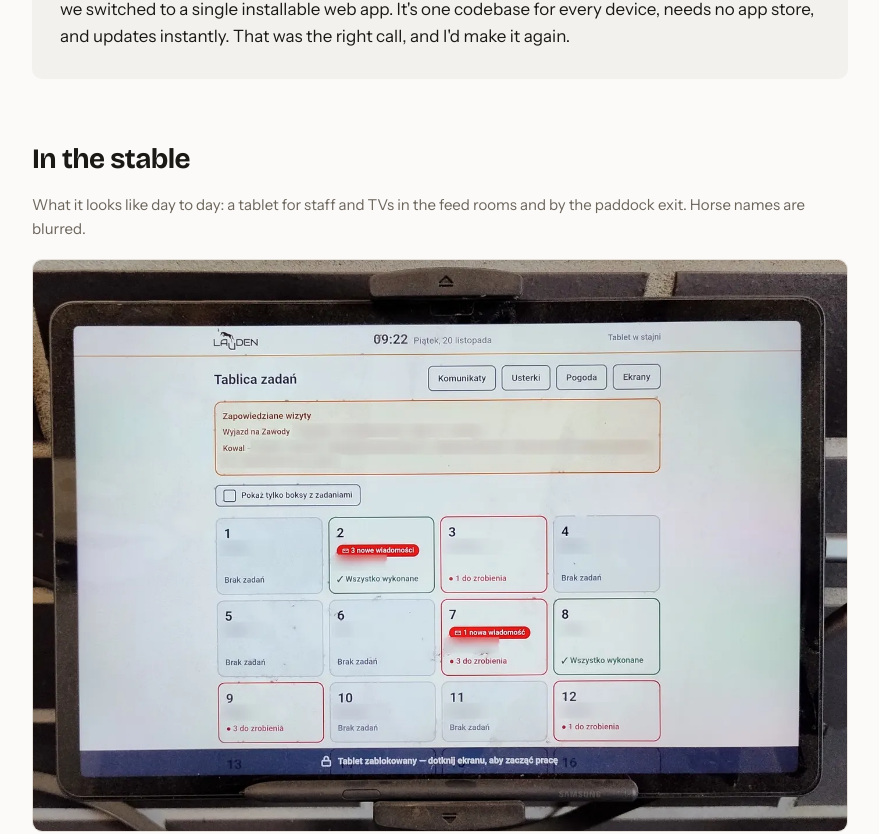
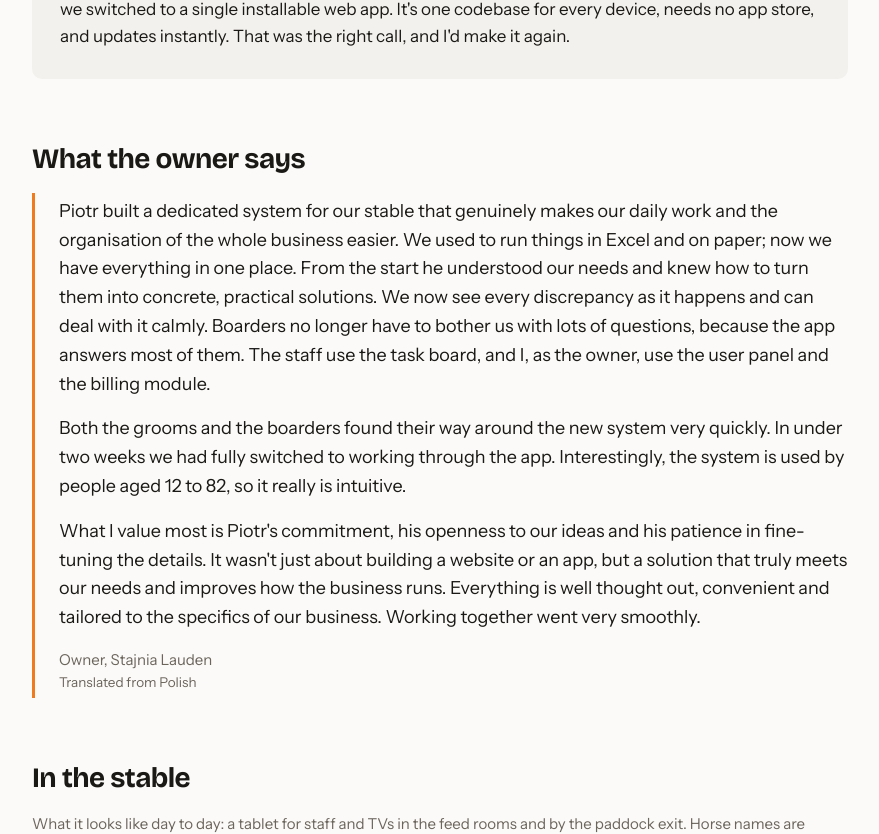
Before and after one commit to softdevpz/ziecina-dev, a Next.js app: page /en/projects/stajnia-lauden/ in a window 1280 px wide. Shown: the part 2491-3325 px from the top of the page, without its empty margins (200-1079 px from the left). Built offline with nearby package versions, Linux system fonts and the light colour scheme.

Commit message:
feat: add the Stajnia Lauden owner's testimonial and rollout result

```diff
--- a/src/components/business/ForBusinessView.tsx
+++ b/src/components/business/ForBusinessView.tsx
@@ -112,6 +112,22 @@ export function ForBusinessView({ t }: { t: ForBusiness }) {
                   </div>
                 ))}
               </dl>
+              {stajnia.testimonial && (
+                <blockquote className="mt-8 border-l-[3px] border-accent-fill py-1 pl-6">
+                  <p className="font-display text-h4 leading-[1.45] font-medium tracking-[-0.01em]">
+                    „{stajnia.testimonial.quote}”
+                  </p>
+                  <footer className="mt-3.5 text-[15px] text-muted">
+                    {stajnia.testimonial.author} ·{" "}
+                    <Link
+                      href={`${paths.stajnia("pl")}#opinia`}
+                      className="font-medium text-fg underline underline-offset-4 hover:text-accent"
+                    >
+                      {stajnia.testimonial.link} →
+                    </Link>
+                  </footer>
+                </blockquote>
+              )}
             </div>
             <div className="grid gap-4.5">
               <p className="text-[15px] text-muted">{stajnia.photosNote}</p>
--- a/src/components/case-study/CaseStudyView.tsx
+++ b/src/components/case-study/CaseStudyView.tsx
@@ -4,9 +4,9 @@ import { type Locale, paths } from "@/lib/site";
 import { Rich } from "../Rich";
 import { ScreenshotGallery } from "../ScreenshotGallery";
 
-function CsSection({ heading, children }: { heading: string; children: React.ReactNode }) {
+function CsSection({ id, heading, children }: { id?: string; heading: string; children: React.ReactNode }) {
   return (
-    <section className="grid gap-4.5">
+    <section id={id} className="grid gap-4.5">
       <h2 className="text-h3 font-bold">{heading}</h2>
       {children}
     </section>
@@ -119,11 +119,18 @@ export function CaseStudyView({ c, dict, locale }: { c: CaseStudy; dict: Diction
           </CsSection>
 
           {c.testimonial && (
-            <CsSection heading={c.testimonial.heading}>
+            <CsSection id="opinia" heading={c.testimonial.heading}>
               <div>
                 <blockquote className="border-l-[3px] border-accent-fill py-1 pl-6">
-                  <p className="font-display text-h4 leading-[1.45] font-medium tracking-[-0.01em]">{c.testimonial.quote}</p>
-                  <cite className="mt-3.5 block text-[15px] text-muted not-italic">{c.testimonial.author}</cite>
+                  <div className="grid gap-4 text-[18px] leading-[1.6]">
+                    {c.testimonial.quote.map((para) => (
+                      <p key={para}>{para}</p>
+                    ))}
+                  </div>
+                  <cite className="mt-4 block text-[15px] text-muted not-italic">
+                    {c.testimonial.author}
+                    {c.testimonial.note && <span className="block text-[13.5px]">{c.testimonial.note}</span>}
+                  </cite>
                 </blockquote>
                 {c.testimonial.placeholder && <Placeholder text={c.testimonial.placeholder} />}
               </div>
--- a/src/content/en.ts
+++ b/src/content/en.ts
@@ -273,6 +273,16 @@ export const en: Dictionary = {
       title: "A PWA instead of a native app",
       body: "I started with a React Native (Expo) app. After watching how the owner actually used her phone, we switched to a single installable web app. It's one codebase for every device, needs no app store, and updates instantly. That was the right call, and I'd make it again.",
     },
+    testimonial: {
+      heading: "What the owner says",
+      quote: [
+        "Piotr built a dedicated system for our stable that genuinely makes our daily work and the organisation of the whole business easier. We used to run things in Excel and on paper; now we have everything in one place. From the start he understood our needs and knew how to turn them into concrete, practical solutions. We now see every discrepancy as it happens and can deal with it calmly. Boarders no longer have to bother us with lots of questions, because the app answers most of them. The staff use the task board, and I, as the owner, use the user panel and the billing module.",
+        "Both the grooms and the boarders found their way around the new system very quickly. In under two weeks we had fully switched to working through the app. Interestingly, the system is used by people aged 12 to 82, so it really is intuitive.",
+        "What I value most is Piotr's commitment, his openness to our ideas and his patience in fine-tuning the details. It wasn't just about building a website or an app, but a solution that truly meets our needs and improves how the business runs. Everything is well thought out, convenient and tailored to the specifics of our business. Working together went very smoothly.",
+      ],
+      author: "Owner, Stajnia Lauden",
+      note: "Translated from Polish",
+    },
     photos: {
       heading: "In the stable",
       note: "What it looks like day to day: a tablet for staff and TVs in the feed rooms and by the paddock exit. Horse names are blurred.",
--- a/src/content/forBusiness.ts
+++ b/src/content/forBusiness.ts
@@ -149,11 +149,21 @@ export const forBusiness: ForBusiness = {
       title: "Pensjonat dla koni, ponad 60 boksów",
       before: {
         label: "Było",
-        body: "Prośby klientów przez Messengera i pamięć personelu, usługi dodatkowe liczone ręcznie na koniec miesiąca.",
+        body: "Excel, papier, prośby klientów przez Messengera i pamięć personelu, usługi dodatkowe liczone ręcznie na koniec miesiąca.",
       },
       now: {
         label: "Jest",
         body: "Klienci zamawiają usługi w aplikacji, personel pracuje z tablicy zadań i ekranów w budynku, rozliczenia i salda liczą się automatycznie.",
+      },
+      result: {
+        label: "Efekt",
+        body: "Cała stajnia przeszła na pracę w aplikacji w niecałe dwa tygodnie. Korzystają z niej osoby w wieku od 12 do 82 lat.",
+      },
+      testimonial: {
+        quote:
+          "Wcześniej działaliśmy w Excelu i na papierze, a teraz mamy wszystko w jednym miejscu. Od początku rozumiał nasze potrzeby i potrafił przełożyć je na konkretne, praktyczne rozwiązania. […] Wszystko jest przemyślane, wygodne i dopasowane do specyfiki naszej działalności.",
+        author: "Właścicielka, Stajnia Lauden",
+        link: "Przeczytaj całą opinię",
       },
       photosNote:
         "Tak to działa w stajni: tablet dla personelu i telewizory, na których każdy od razu widzi, co się zmieniło. Imiona koni są zamazane.",
--- a/src/content/pl.ts
+++ b/src/content/pl.ts
@@ -273,6 +273,15 @@ export const pl: Dictionary = {
       title: "PWA zamiast aplikacji natywnej",
       body: "Zacząłem od aplikacji w React Native (Expo). Po tym, jak zobaczyłem, jak właścicielka naprawdę korzysta z telefonu, przeszliśmy na jedną aplikację webową, którą można zainstalować na ekranie głównym. Jeden kod dla każdego urządzenia, bez sklepu z aplikacjami i z natychmiastowymi aktualizacjami. To była dobra decyzja i podjąłbym ją ponownie.",
     },
+    testimonial: {
+      heading: "Opinia właścicielki",
+      quote: [
+        "Piotr stworzył dla naszej stajni dedykowany system, który naprawdę ułatwia nam codzienną pracę i organizację całej działalności. Wcześniej działaliśmy w Excelu i na papierze, a teraz mamy wszystko w jednym miejscu. Od początku rozumiał nasze potrzeby i potrafił przełożyć je na konkretne, praktyczne rozwiązania. Teraz wszystkie nieścisłości widzimy na bieżąco i możemy spokojnie się nimi zająć. Pensjonariusze nie muszą już zawracać nam głowy wieloma pytaniami, ponieważ strona odpowiada na większość z nich. Obecnie pracownicy korzystają z tablicy zadań, a ja, jako właściciel, z panelu użytkownika i modułu rozliczeń.",
+        "Zarówno stajenni, jak i pensjonariusze bardzo szybko odnaleźli się w nowym systemie. W niecałe dwa tygodnie udało nam się w pełni przestawić na pracę przez aplikację. Co ciekawe, z systemu korzystają osoby w wieku od 12 do 82 lat, więc jego obsługa jest naprawdę intuicyjna.",
+        "Najbardziej doceniam zaangażowanie Piotra, otwartość na nasze pomysły i cierpliwość przy dopracowywaniu szczegółów. Nie chodziło tylko o stworzenie strony czy aplikacji, ale o rozwiązanie, które faktycznie odpowiada na nasze potrzeby i usprawnia funkcjonowanie firmy. Wszystko jest przemyślane, wygodne i dopasowane do specyfiki naszej działalności. Sama współpraca przebiegała bardzo sprawnie.",
+      ],
+      author: "Właścicielka, Stajnia Lauden",
+    },
     photos: {
       heading: "W stajni",
       note: "Tak to wygląda na co dzień: tablet dla personelu i telewizory w paszarniach i przy wyjściu na padok. Imiona koni są zamazane.",
--- a/src/content/types.ts
+++ b/src/content/types.ts
@@ -23,7 +23,8 @@ export type CaseStudy = {
   users?: { heading: string; body: string };
   engineering: { heading: string; items: string[] };
   decision: { heading: string; from: string; to: string; title: string; body: string };
-  testimonial?: { heading: string; quote: string; author: string; placeholder?: string };
+  /** `quote` is a list of paragraphs, word for word from the client; `note` e.g. "translated from Polish". */
+  testimonial?: { heading: string; quote: string[]; author: string; note?: string; placeholder?: string };
   /** Photos of the app in use on site (not screenshots). */
   photos?: { heading: string; note: string; items: Screenshot[] };
   screens?: {
@@ -190,8 +191,9 @@ export type ForBusiness = {
       title: string;
       before: { label: string; body: string };
       now: { label: string; body: string };
-      /** Hidden until there is a real number from the stable. */
       result?: { label: string; body: string };
+      /** A short excerpt of the owner's testimonial; the full one is in the case study. */
+      testimonial?: { quote: string; author: string; link: string };
       photosNote: string;
       photos: Screenshot[];
       screensNote: string;
```
Also changed, not shown: 1 other file (tests, documents, lock files or other folders).
